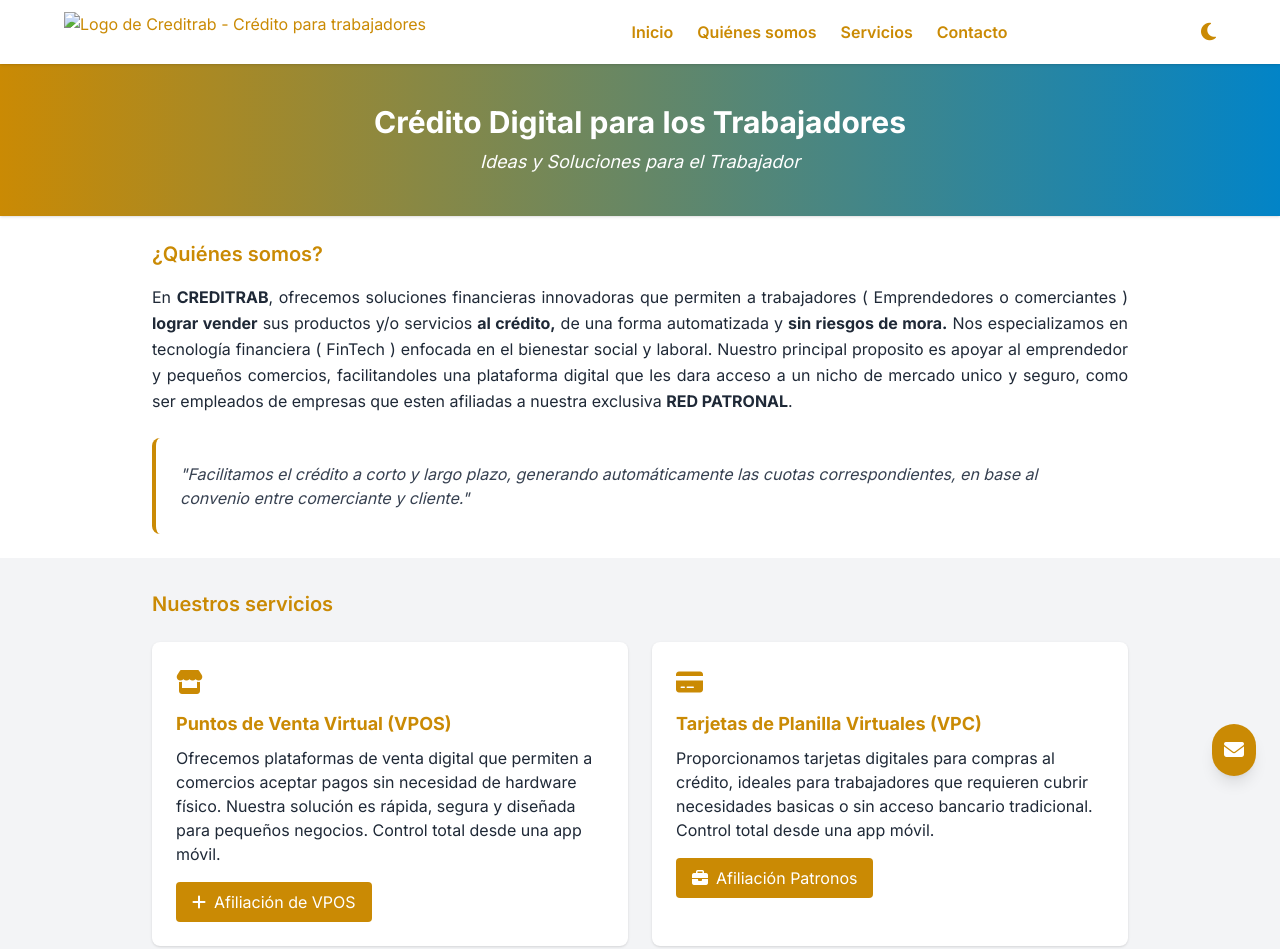
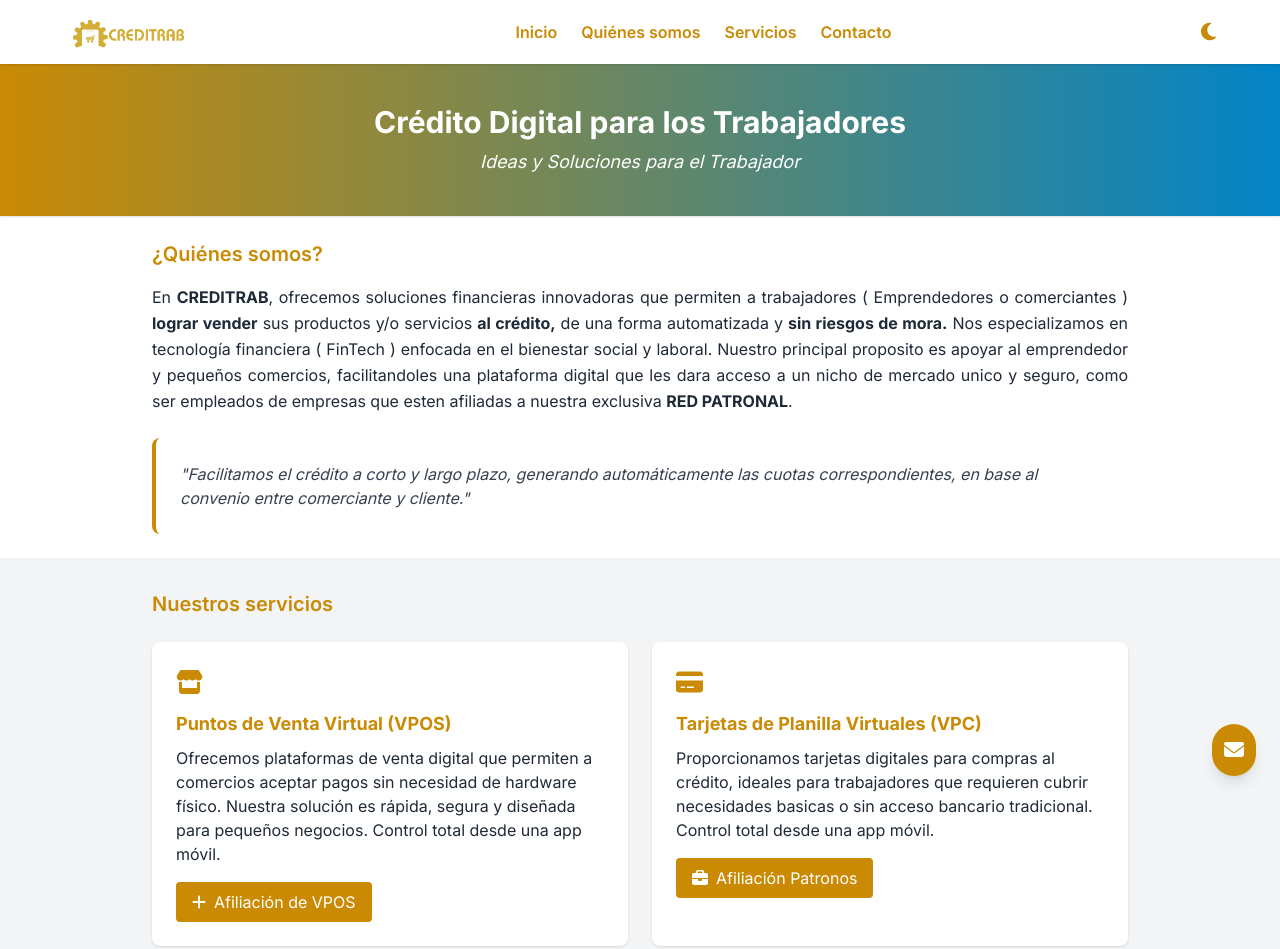
Before and after one commit to Deldenredp/Deldenredp.github.io, a plain HTML site: page index.html in a window 1280 px wide. Shown: the top 949 px of the page. Drawn offline with nearby package versions, Linux system fonts and the light colour scheme.

Commit message:
Update index.html

```diff
--- a/index.html
+++ b/index.html
@@ -30,7 +30,7 @@
   <nav class="sticky top-0 z-50 bg-white dark:bg-gray-800 text-yellow-600 px-4 py-3 shadow">
     <div class="max-w-6xl mx-auto flex justify-between items-center">
       <div class="flex items-center space-x-3">
-        <img src="logoct.jpg" alt="Logo de Creditrab - Crédito para trabajadores" class="h-10">
+        <img src="logoct.png" alt="Logo de Creditrab - Crédito para trabajadores" class="h-10">
         <span class="text-lg font-bold"></span>
       </div>
       <ul class="hidden md:flex space-x-6 font-semibold">
```
